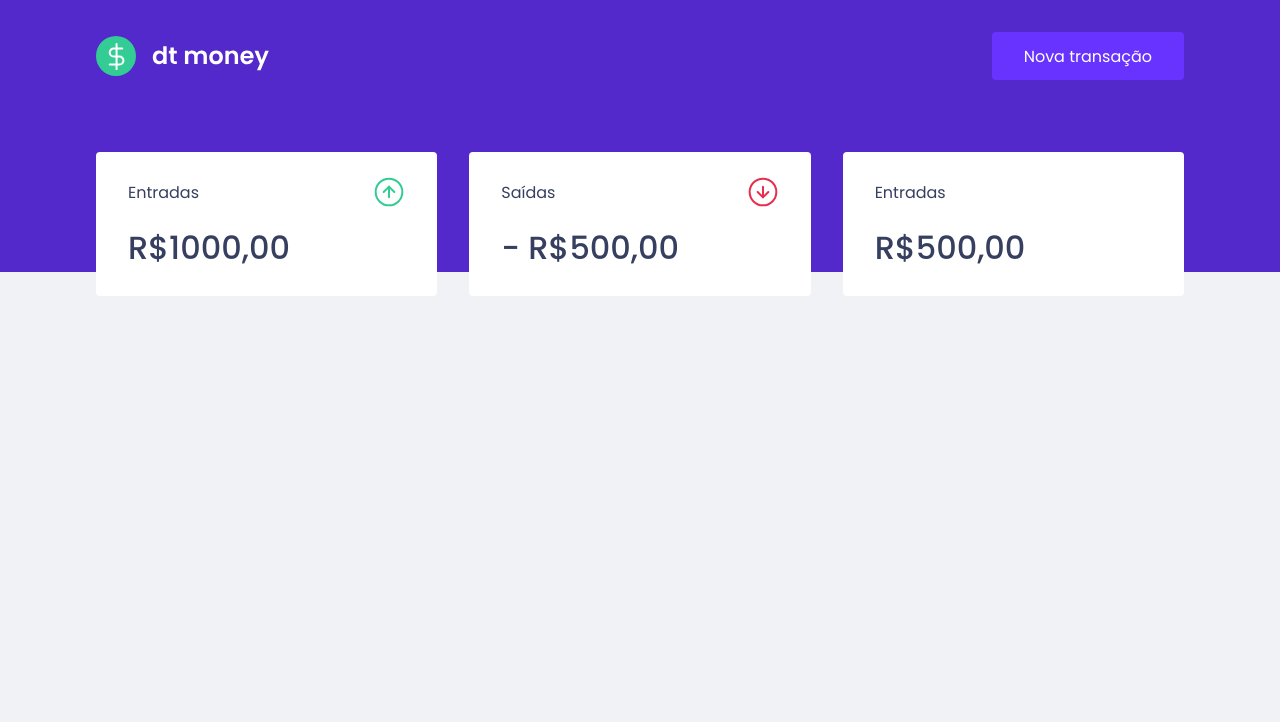
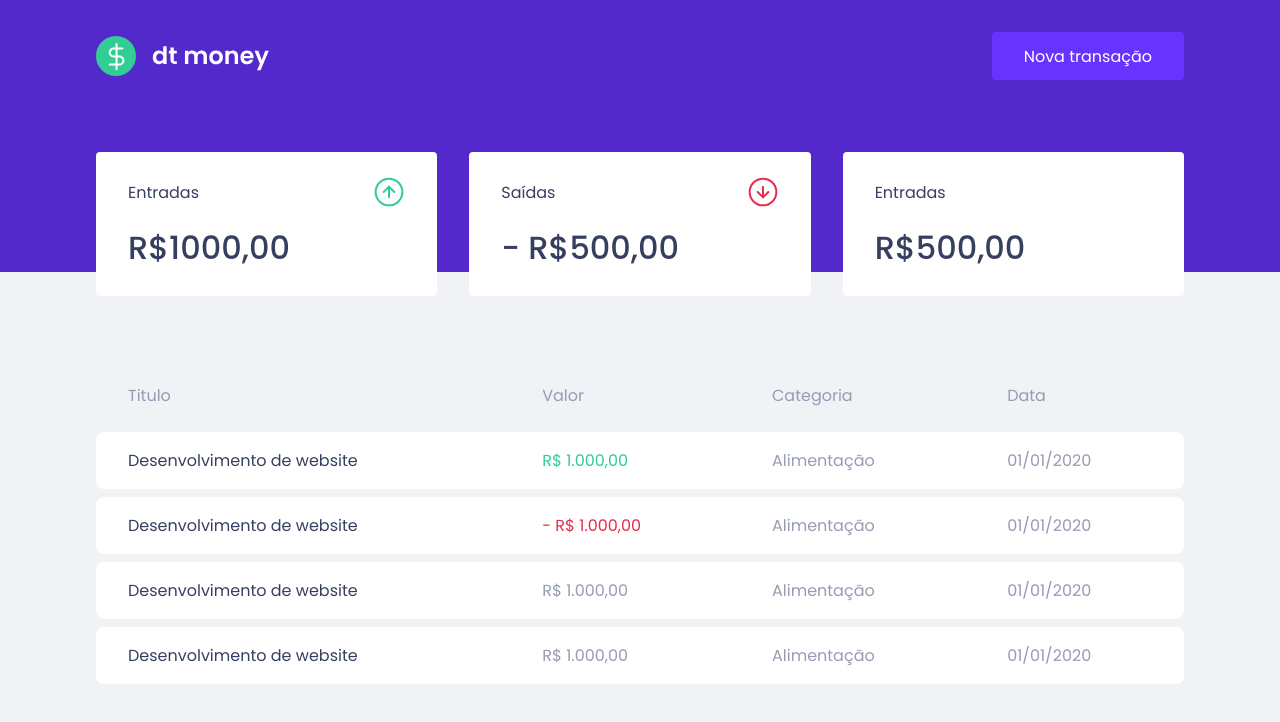
Before and after one commit to luizsmatos/dt-finances, a React (Create React App) app: page / in a window 1280 px wide. Shown: the top 722 px of the page. Built offline with nearby package versions, Linux system fonts and the light colour scheme.

Commit message:
feat: Componente TransactionsTable

```diff
--- a/src/components/Dashboard/index.tsx
+++ b/src/components/Dashboard/index.tsx
@@ -1,4 +1,5 @@
 import { Summary } from "../Summary";
+import { TransactionsTable } from "../TransactionsTable";
 import { Container } from "./styles";
 
 
@@ -6,6 +7,7 @@ export function Dashboard() {
   return (
     <Container>
       <Summary />
+      <TransactionsTable />
     </Container>
   )
 }
--- /dev/null
+++ b/src/components/TransactionsTable/index.tsx
@@ -0,0 +1,45 @@
+import { Container } from "./styles";
+
+export function TransactionsTable() {
+  return (
+    <Container>
+      <table>
+        <thead>
+          <tr>
+            <th>Titulo</th>
+            <th>Valor</th>
+            <th>Categoria</th>
+            <th>Data</th>
+          </tr>
+        </thead>
+
+        <tbody>
+          <tr>
+            <td>Desenvolvimento de website</td>
+            <td className="deposit">R$ 1.000,00</td>
+            <td>Alimentação</td>
+            <td>01/01/2020</td>
+          </tr>
+          <tr>
+            <td>Desenvolvimento de website</td>
+            <td className="withdraw"> - R$ 1.000,00</td>
+            <td>Alimentação</td>
+            <td>01/01/2020</td>
+          </tr>
+          <tr>
+            <td>Desenvolvimento de website</td>
+            <td>R$ 1.000,00</td>
+            <td>Alimentação</td>
+            <td>01/01/2020</td>
+          </tr>
+          <tr>
+            <td>Desenvolvimento de website</td>
+            <td>R$ 1.000,00</td>
+            <td>Alimentação</td>
+            <td>01/01/2020</td>
+          </tr>
+        </tbody>
+      </table>
+    </Container>
+  );
+}
--- /dev/null
+++ b/src/components/TransactionsTable/styles.ts
@@ -0,0 +1,44 @@
+import styled from "styled-components";
+
+export const Container = styled.div`
+  margin-top: 4rem;
+
+  table {
+    width: 100%;
+    border-spacing: 0 0.5rem;
+
+
+    th {
+      color: var(--text-body);
+      font-weight: 400;
+      padding: 1rem 2rem;
+      text-align: left;
+      line-height: 1.5rem;
+    }
+
+    td {
+      padding: 1rem 2rem;
+      border: 0;
+      background: var(--shape);
+      color: var(--text-body);
+
+
+      &:first-child {
+        color: var(--text-title);
+        border-radius: 0.5rem 0 0 0.5rem;
+      }
+
+      &:last-child {
+        border-radius: 0 0.5rem 0.5rem 0;
+      }
+
+      &.deposit {
+        color: var(--green);
+      }
+
+      &.withdraw {
+        color: var(--red);
+      }
+    }
+  }
+`;
```
